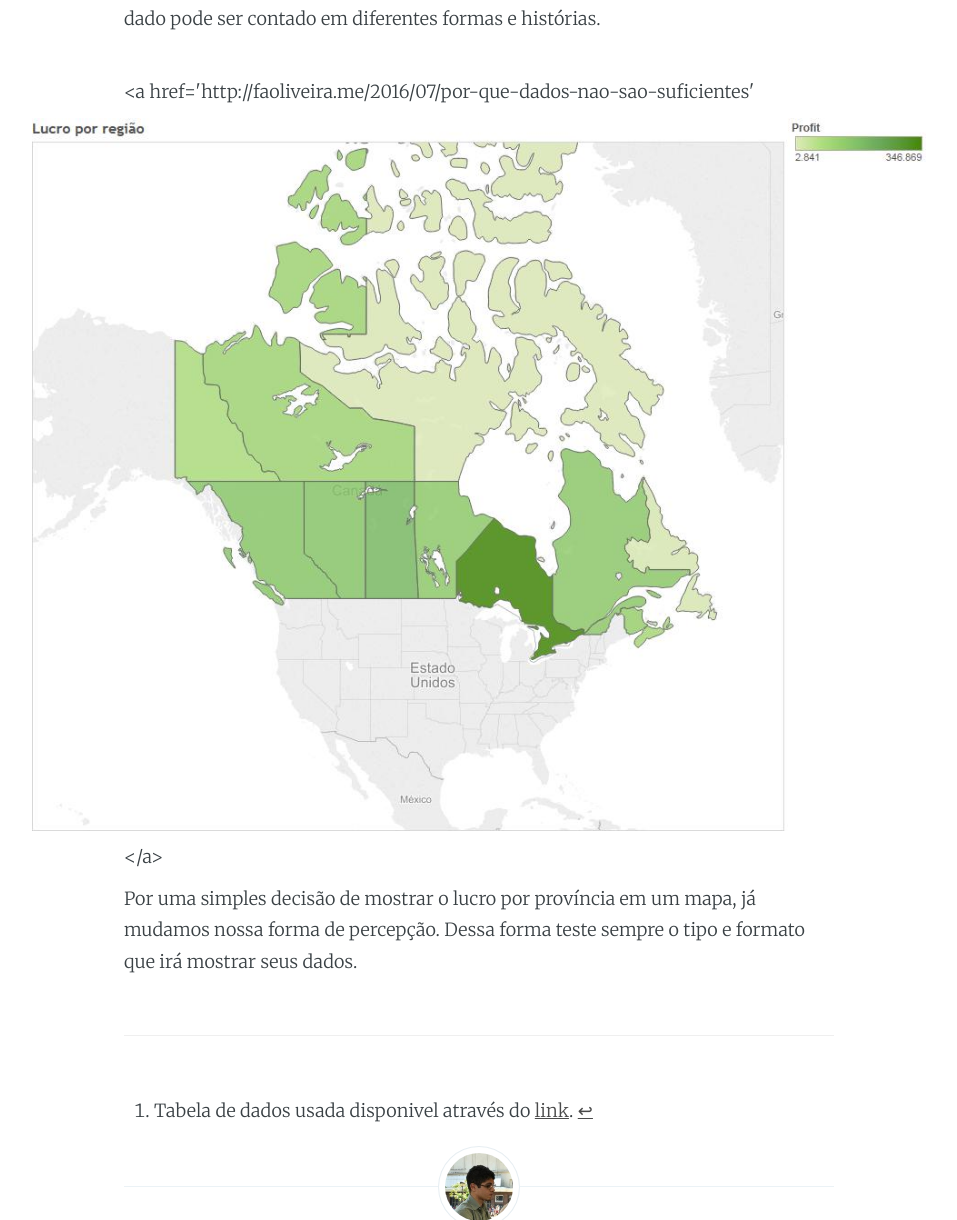
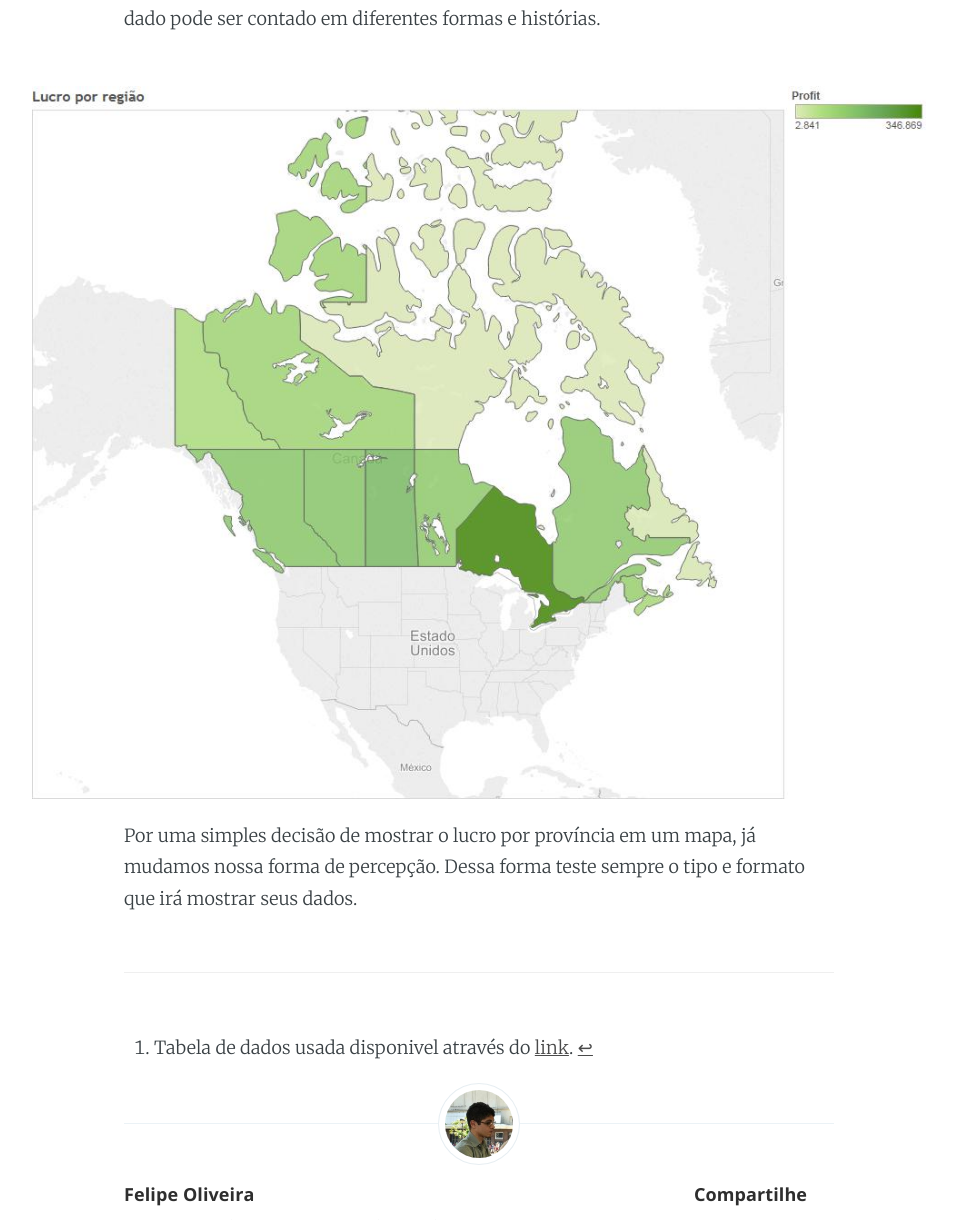
Before and after one commit to faoliveira/faoliveira.github.io, a Jekyll site: the page built from _posts/2016-07-09-por-que-dados-nao-sao-suficientes.md, in a window 1280 px wide and 1400 px high, scrolled down 1892 px. Shown: the part 180-1400 px from the top of the window, without its empty margins (161-1118 px from the left). Built offline with Jekyll 4.4.1, drawn with Linux system fonts in a browser that asks for light colours; comment, search, counter and statistics services are not loaded.

Commit message:
correcao hyperlink

```diff
--- a/_posts/2016-07-09-por-que-dados-nao-sao-suficientes.md
+++ b/_posts/2016-07-09-por-que-dados-nao-sao-suficientes.md
@@ -21,7 +21,7 @@ Dos gráficos acima, qual é mais perceptivo a evolução? É um exemplo bem sim
 Seu estudo pode ser encontrado em diversas leituras, mas simplicando, como um dado pode ser contado em diferentes formas e histórias.
 
 <figure>
-<a href='http:&#47;&#47;faoliveira.me&#47;2016&#47;07&#47;por-que-dados-nao-sao-suficientes'<img src="/assets/images/Painel1.jpg"></a>
+<a href='http:&#47;&#47;faoliveira.me&#47;2016&#47;07&#47;por-que-dados-nao-sao-suficientes'><img src="/assets/images/Painel1.jpg"></a>
 </figure>
 
 Por uma simples decisão de mostrar o lucro por província em um mapa, já mudamos nossa forma de percepção. Dessa forma teste sempre o tipo e formato que irá mostrar seus dados.
```
